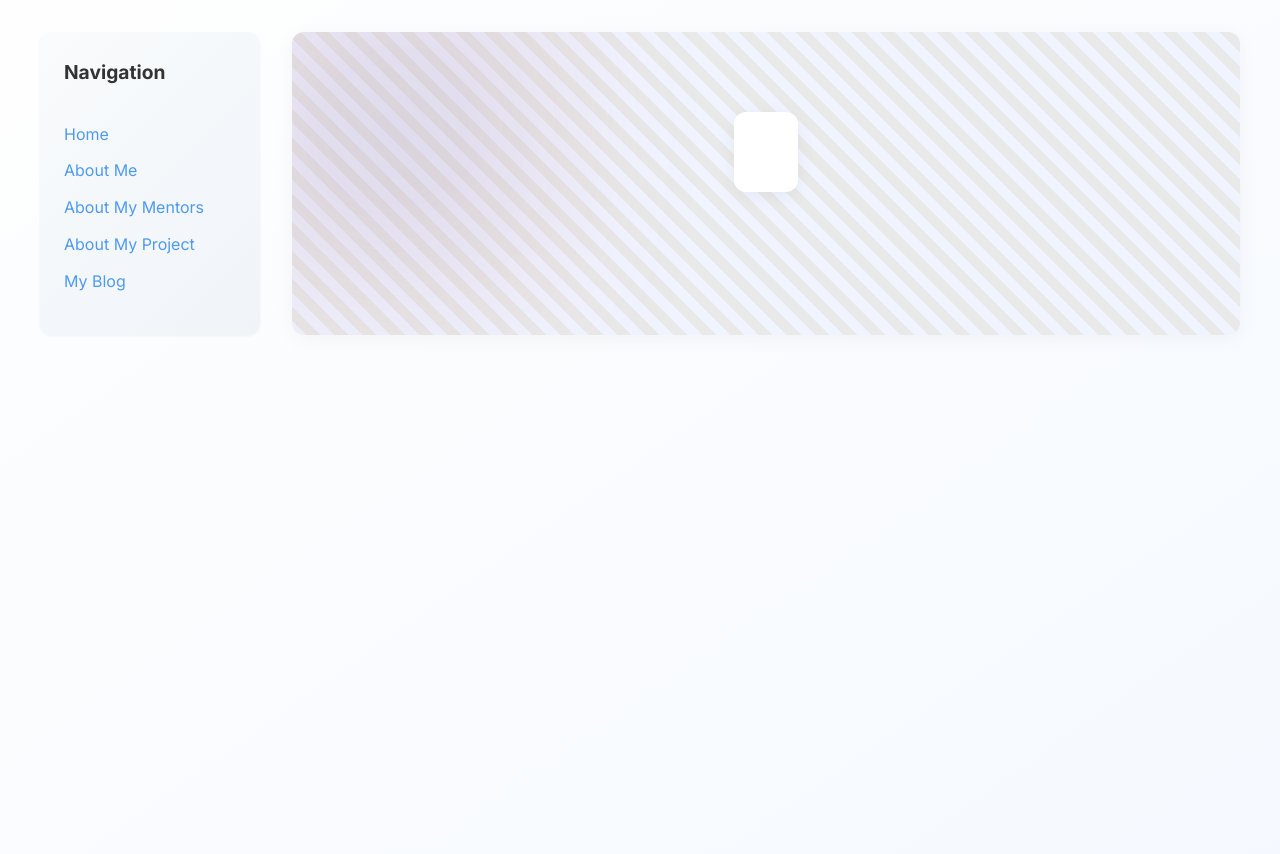
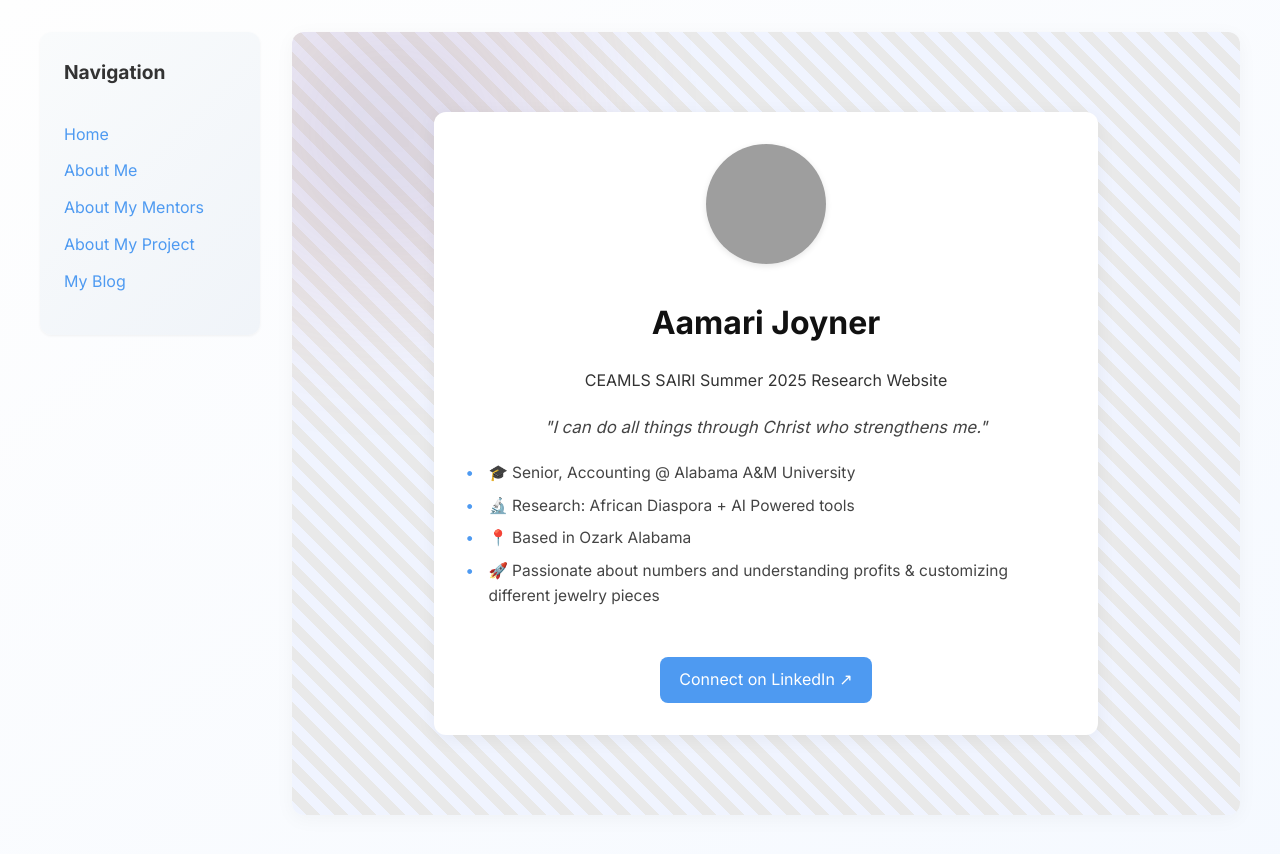
Before and after one commit to AamariJoyner/AamariJoyner.github.io, a Jekyll site: the page built from index.md, in a window 1280 px wide. Shown: the top 854 px of the page. Built offline with Jekyll 4.4.1, drawn with Linux system fonts in a browser that asks for light colours; our own code applies the rules of GitHub Pages for plain Markdown files; grey boxes are pictures that could not be loaded.

Commit message:
Update index.md

```diff
--- a/index.md
+++ b/index.md
@@ -3,14 +3,14 @@ layout: home
 title: Aamari Joyner
 description: CEAMLS SAIRI Summer 2025 Research Website
 
-motto: "I can do all things through Christ who strenghtens me"
+motto: "I can do all things through Christ who strengthens me."
 
 quick_facts:
   - "🎓 Senior, Accounting @ Alabama A&M University"
-  - "🔬 Research: African Diaspora + AI-Powered tools""
-  - "📍 Based in Ozark, AL"
-  - "🚀 Passionate about numbers and understanding profits & customizing different jewelry pieces."
+  - "🔬 Research: African Diaspora + AI Powered tools"
+  - "📍 Based in Ozark Alabama"
+  - "🚀 Passionate about numbers and understanding profits & customizing different jewelry pieces"
 
-linkedin: https://www.linkedin.com/in/Aamari-Joyner
-image: assets/images/IMG_E0637.JPG
+linkedin: https://www.linkedin.com/in/AamariJoyner
+image: /assets/images/me.jpeg
 ---
```
